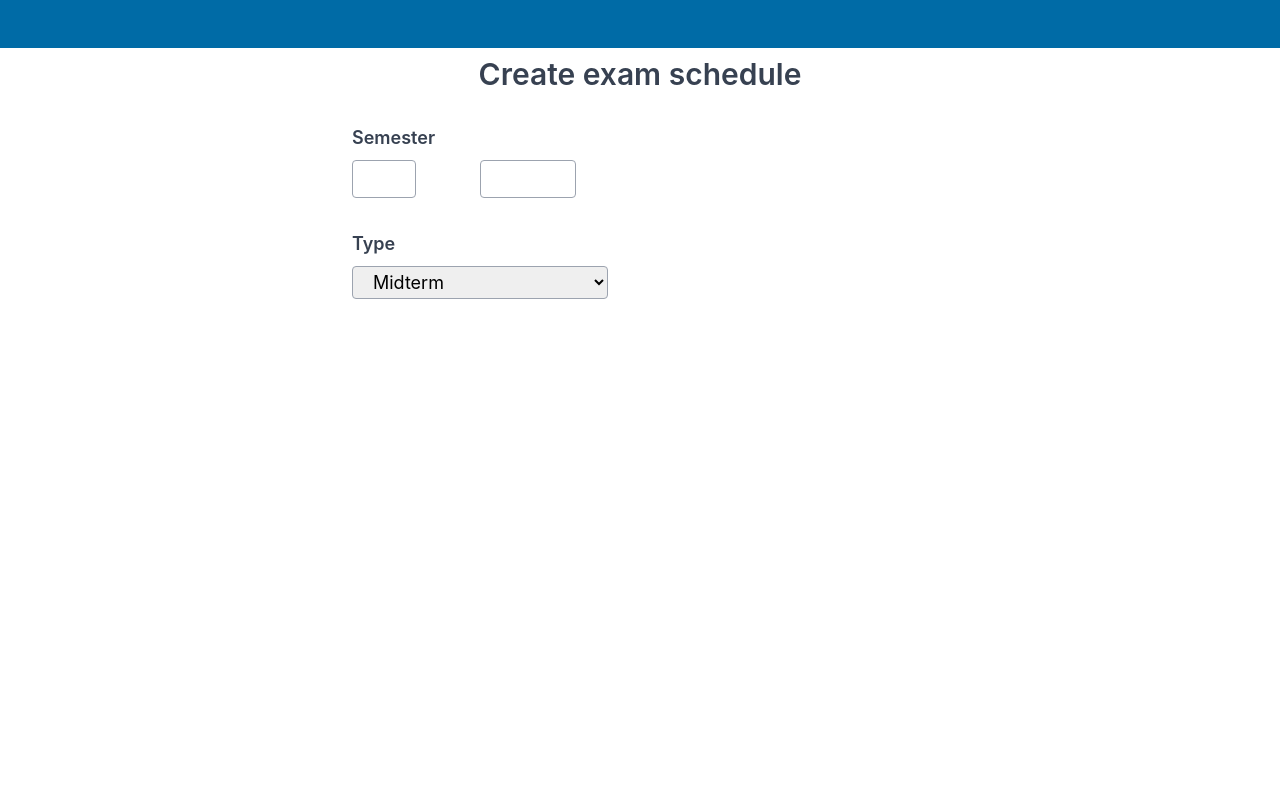
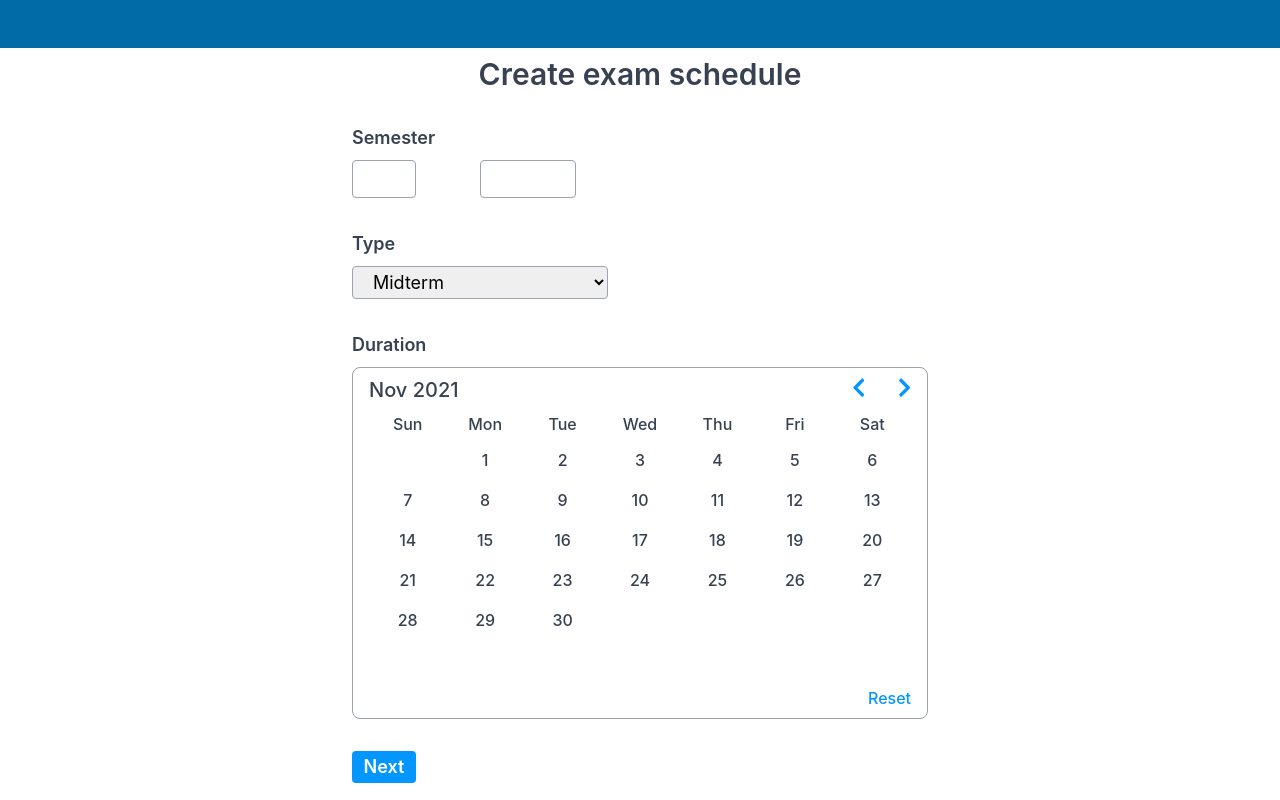
Before and after one commit to BevilKunG/project-exam-scheduling-frontend, a Next.js app: page /schedules/new in a window 1280 px wide. Built offline with nearby package versions, Linux system fonts and the light colour scheme.

Commit message:
add DatePicker component

```diff
--- a/package.json
+++ b/package.json
@@ -14,7 +14,7 @@
     "@fortawesome/free-regular-svg-icons": "^5.15.4",
     "@fortawesome/free-solid-svg-icons": "^5.15.4",
     "@fortawesome/react-fontawesome": "^0.1.16",
-    "luxon": "^2.1.1",
+    "luxon": "^2.3.0",
     "next": "12.0.4",
     "react": "^17.0.2",
     "react-beautiful-dnd": "^13.1.0",
--- /dev/null
+++ b/src/components/DatePicker.tsx
@@ -0,0 +1,152 @@
+import {DateTime, Info} from 'luxon'
+import {FontAwesomeIcon} from '@fortawesome/react-fontawesome'
+import useDatePicker, {DatePickerActionType, DatePickerProvider} from '../hooks/useDatePicker'
+import {faChevronLeft, faChevronRight} from '@fortawesome/free-solid-svg-icons'
+import styled from 'styled-components'
+import styles from '../styles/datepicker.module.sass'
+
+function DatePicker() {
+  return (
+    <DatePickerProvider>
+      <div className={`${styles.container} relative px-4 py-2 border border-gray-400 rounded-lg`}>
+        <Header />
+        <WeekDay />
+        <Day />
+        <ResetButton />
+      </div>
+    </DatePickerProvider>
+  )
+}
+
+export default DatePicker
+
+function Header() {
+  const {state, dispatch} = useDatePicker()
+  const title = DateTime.fromISO(state.current).toFormat('MMM yyyy')
+  return (
+    <div className="flex flex-row justify-between align-center mb-2">
+      <h1 className="text-xl font-medium text-gray-700">{title}</h1>
+      <div>
+        <button
+          onClick={() => dispatch({type: DatePickerActionType.Prev})}
+          className="mr-8 outline-none">
+          <FontAwesomeIcon
+            icon={faChevronLeft}
+            size="lg"
+            color="#0496FF" />
+        </button>
+
+        <button
+          onClick={() => dispatch({type: DatePickerActionType.Next})}
+          className="outline-none">
+          <FontAwesomeIcon
+          icon={faChevronRight}
+          size="lg"
+          color="#0496FF" />
+        </button>
+      </div>
+    </div>
+  )
+}
+
+function WeekDay() {
+  const weekdays = [
+    ...Info.weekdays('short').slice(-1),
+    ...Info.weekdays('short').slice(0, -1)
+  ]
+
+  return (
+    <div className="grid grid-cols-7 mb-2">
+      {weekdays.map((weekday) => (
+        <div key={weekday} className="mx-auto">
+          <span className="text-base font-medium text-gray-700">
+            {weekday}
+          </span>
+        </div>
+      ))}
+    </div>
+  )
+}
+
+function Day() {
+  const {state, dispatch} = useDatePicker()
+  const days = [
+    ...calculateBlankDays(state.current),
+    ...calculateDays(state.current),
+  ]
+
+  function calculateBlankDays(iso: string) {
+    const firstWeekDay = DateTime.fromISO(iso).startOf('month').weekday % 7
+
+    const blanks = []
+    for (let i = 0; i < firstWeekDay; i++)
+      blanks.push(<div key={`blank-${i}`} />)
+
+    return blanks
+  }
+
+  function calculateDays(iso: string) {
+    const daysInMonth = DateTime.fromISO(iso).daysInMonth
+
+    const days = []
+    for (let i = 1; i <= daysInMonth; i++) {
+      const date = `${state.current}-${i < 10 ? '0' : ''}${i}`
+      const isPicked = state.dates.includes(date)
+      const onDayButtonClick = () => {
+        const type = isPicked ? DatePickerActionType.Unpick : DatePickerActionType.Pick
+        dispatch({
+          type,
+          payload: {
+            date
+          }
+        })
+      }
+
+      days.push(
+        <div
+          key={`day-button-${date}`}
+          className="mx-auto">
+          <DayButton
+            isPicked={isPicked}
+            onClick={onDayButtonClick}
+            className="w-8 h-8 text-base font-medium text-gray-700 cursor-pointer">
+            {i}
+          </DayButton>
+        </div>
+      )
+    }
+
+    return days
+  }
+
+  return (
+    <div className="grid grid-cols-7 gap-y-2">
+      {days}
+    </div>
+  )
+}
+
+interface DayButtonProps {
+  isPicked: boolean
+}
+
+const DayButton = styled.button<DayButtonProps>`
+  ${({isPicked}) => isPicked && `
+    background: #53DD6C;
+    color: white;
+    border-radius: 9999px;
+  `}
+`
+
+function ResetButton() {
+  const {dispatch} = useDatePicker()
+  return (
+    <div className="absolute bottom-2 right-4">
+      <button
+        onClick={() => dispatch({type: DatePickerActionType.Reset})}
+        className={styles.reset}>
+        <span className="text-base font-medium">Reset</span>
+      </button>
+    </div>
+  )
+}
--- a/src/components/index.ts
+++ b/src/components/index.ts
@@ -1,4 +1,5 @@
 export {default as Card} from './Card'
+export {default as DatePicker} from './DatePicker'
 export {default as Layout} from './Layout'
 export {default as Menu} from './Menu'
 export {default as Navbar} from './Navbar'
--- /dev/null
+++ b/src/hooks/useDatePicker.tsx
@@ -0,0 +1,97 @@
+import {
+  createContext,
+  Dispatch,
+  FC,
+  Reducer,
+  useContext,
+  useReducer
+} from 'react'
+import {DateTime} from 'luxon'
+
+type DatePickerState = {
+  current: string
+  dates: string[]
+}
+
+const initialState: DatePickerState = {
+  current: DateTime.now().toFormat('yyyy-MM'),
+  dates: [],
+}
+
+const useDatePicker = () => useContext(DatePickerContext)
+
+export default useDatePicker
+export {
+  DatePickerProvider,
+  ActionType as DatePickerActionType,
+}
+
+type DatePickerAction = {
+  type: ActionType,
+  payload?: {
+    date: string
+  }
+}
+
+enum ActionType {
+  Next = 'NEXT',
+  Prev = 'PREV',
+  Pick = 'PICK',
+  Unpick = 'UNPICK',
+  Reset = 'RESET',
+}
+
+interface DatePickerContextValue {
+  state: DatePickerState
+  dispatch: Dispatch<DatePickerAction>
+}
+
+const DatePickerContext = createContext<DatePickerContextValue>({
+  state: initialState,
+  dispatch: () => undefined
+})
+
+const DatePickerProvider: FC = ({children}) => {
+  const [state, dispatch] = useReducer(reducer, initialState)
+  return (
+    <DatePickerContext.Provider value={{state, dispatch}}>
+      {children}
+    </DatePickerContext.Provider>
+  )
+}
+
+const reducer: Reducer<DatePickerState, DatePickerAction> = (state, action) => {
+  switch(action.type) {
+    case ActionType.Next: {
+      const current = DateTime.fromISO(state.current).plus({months: 1}).toFormat('yyyy-MM')
+      return {...state, current}
+    }
+
+    case ActionType.Prev: {
+      const current = DateTime.fromISO(state.current).minus({months: 1}).toFormat('yyyy-MM')
+      return {...state, current}
+    }
+
+    case ActionType.Pick: {
+      if (!action.payload)
+        return state
+
+      const dates = [...state.dates, action.payload.date]
+      return {...state, dates}
+    }
+
+    case ActionType.Unpick: {
+      if (!action.payload)
+        return state
+
+      const dates = state.dates.filter((date) => (date !== action.payload?.date))
+      return {...state, dates}
+    }
+
+    case ActionType.Reset:
+      return initialState
+
+    default:
+      return state
+  }
+}
--- a/src/pages/schedules/new.tsx
+++ b/src/pages/schedules/new.tsx
@@ -1,7 +1,7 @@
 import {FontAwesomeIcon} from '@fortawesome/react-fontawesome'
 import {faDownload} from '@fortawesome/free-solid-svg-icons'
 import {NextPage} from 'next'
-import {Layout} from '../../components'
+import {DatePicker, Layout} from '../../components'
 import useForm, {FormActionType, FormProvider, FormStep} from '../../hooks/useForm'
 import styles from '../../styles/ScheduleFormPage.module.sass'
 
@@ -60,15 +60,22 @@ function FirstForm() {
             <option value="FINAL">Final</option>
           </select>
         </div>
+
+        <div className="my-8">
+          <label className="block text-lg font-semibold text-gray-700"> Duration</label>
+          <div className="mt-2">
+            <DatePicker />
+          </div>
+        </div>
       </div>
 
-      {/* <div className={styles.buttons}>
+      <div className={styles.buttons}>
         <button
           className={`${styles.next} w-16 h-8 rounded`}
           onClick={() => dispatch({type: FormActionType.Next})}>
             <span className="text-lg font-semibold">Next</span>
         </button>
-      </div> */}
+      </div>
     </div>
   )
 }
--- /dev/null
+++ b/src/styles/datepicker.module.sass
@@ -0,0 +1,5 @@
+.container
+  height: 22rem
+
+button.reset
+  color: #0496FF
```
Also changed, not shown: .pnp.cjs, 1 other file (tests, documents, lock files or other folders).
